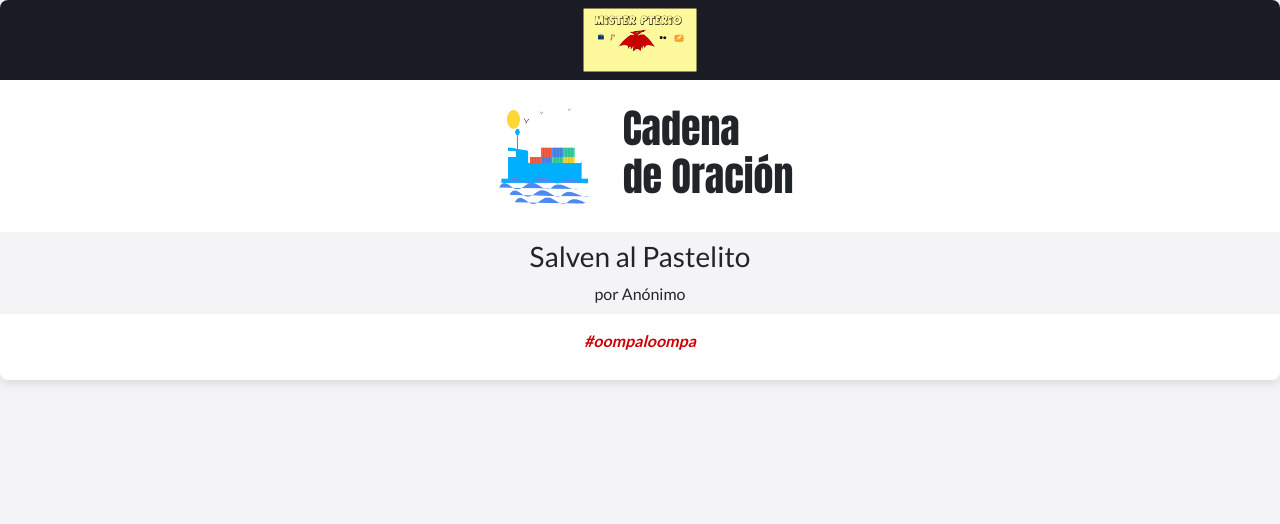
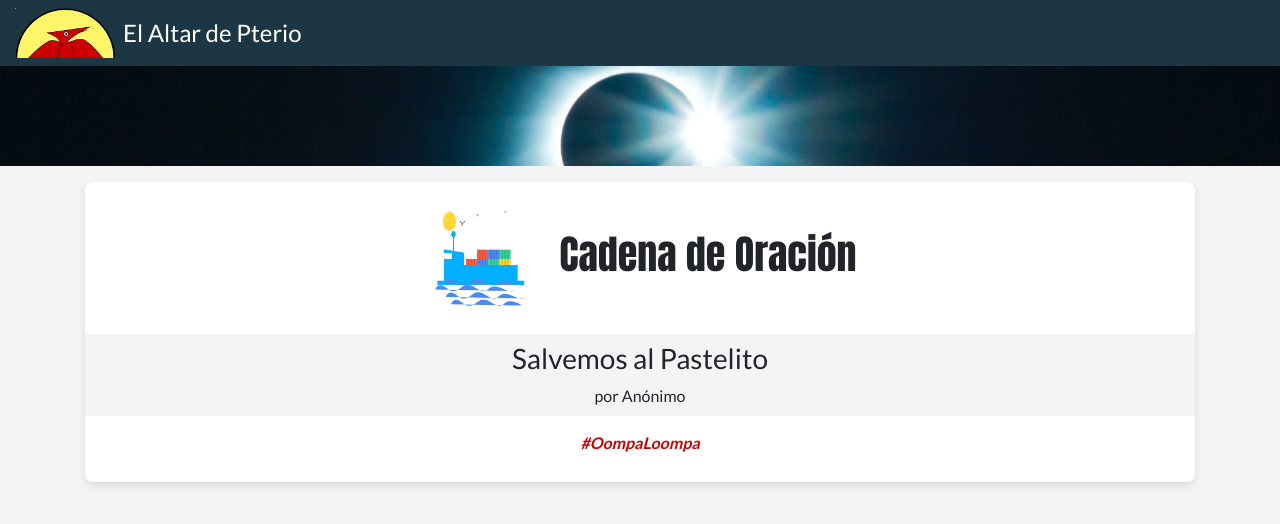
Before and after one commit to iqrivas/altardepterio, a React (Create React App) app: page / in a window 1280 px wide. Shown: the top 524 px of the page. Built offline with nearby package versions, Linux system fonts and the light colour scheme.

Commit message:
created BadgeNew page and Navbar component

```diff
--- a/src/components/Badge.js
+++ b/src/components/Badge.js
@@ -7,19 +7,15 @@ class Badge extends React.Component {
     render () {
         return (
         <div className="Badge">
-            <div className="Badge__header">
-                <img src={logo} alt="Logo"/>
-            </div>
-
             <div className="Badge__section-name">
                 <img className="Badge__avatar" src={avatar} alt="Avatar"/>
-                <h1>Cadena <br/> de Oración</h1>
+                <h1>{this.props.requestType}</h1>
             </div>
             <div className="Badge__section-info">
-                <h3>Salven al Pastelito</h3>
-                <div>por Anónimo</div>
+                <h3>{this.props.requestTitle}</h3>
+                <div>{this.props.requestAuthor}</div>
             </div>
-            <div className="Badge__footer"> #oompaloompa </div>
+            <div className="Badge__footer"> {this.props.requestTag} </div>
         </div>
         )
     }
--- /dev/null
+++ b/src/components/Navbar.js
@@ -0,0 +1,20 @@
+import React from 'react';
+import logo from '../images/pterio.png';
+import './styles/Navbar.css';
+
+class Navbar extends React.Component {
+    render () {
+        return(
+            <div className="Navbar">
+                <div className="container-fluid">
+                    <a className="Navbar__brand" href="/">
+                        <img className="Navbar__brand-logo" src={logo} alt="Logo"/>
+                        <span>El Altar de Pterio</span>
+                    </a>
+                </div>
+            </div>
+        )
+    }
+}
+
+export default Navbar;
--- a/src/components/styles/Badge.css
+++ b/src/components/styles/Badge.css
@@ -3,12 +3,12 @@
     box-shadow: 0 4px 8px 0 rgba(0, 0, 0, 0.10);
     border-radius: 8px 8px 8px 8px;
     overflow: hidden;
-    height: 380px;
+    height: 300px;
   }
 
   .Badge__header {
     padding: 0.5rem 0;
-    height: 80px;
+    height: 100px;
     background: #1B1B25;
     display: flex;
     justify-content: center;
--- /dev/null
+++ b/src/components/styles/Navbar.css
@@ -0,0 +1,26 @@
+.Navbar {
+    width: 100%;
+    padding: 0.5rem 0;
+    background-color: #1C3643;
+  }
+
+.Navbar__brand {
+    color: #ffffff;
+    font-size: 1.5rem;
+    display: flex;
+    align-items: center;
+    overflow: hidden;
+    height: 50px;
+  }
+
+.Navbar__brand:hover {
+    color: #ffffff;
+    text-decoration: none;
+}
+
+.Navbar__brand-logo {
+    position: relative;
+    margin-right: 0.5rem;
+    height: 100px;
+    top: 50%;
+}
--- a/src/index.js
+++ b/src/index.js
@@ -4,11 +4,14 @@ import App from './App';
 import reportWebVitals from './reportWebVitals';
 import 'bootstrap/dist/css/bootstrap.css';
 import './global.css';
-import Badge from './components/Badge';
+import BadgeNew from './pages/BadgeNew';
 
 const container = document.getElementById('root');
 
-ReactDOM.render( <Badge/> , container);
+ReactDOM.render(
+    <BadgeNew/>
+    ,container
+);
 
 // If you want to start measuring performance in your app, pass a function
 // to log results (for example: reportWebVitals(console.log))
--- /dev/null
+++ b/src/pages/BadgeNew.js
@@ -0,0 +1,34 @@
+import React from 'react';
+import Badge from '../components/Badge';
+import Navbar from '../components/Navbar';
+import './styles/BadgeNew.css';
+import logo from '../images/tyler-van-der-hoeven-_ok8uVzL2gI-unsplash.jpg';
+
+class BadgeNew extends React.Component {
+    render () {
+        return(
+            <div>
+                <Navbar/>
+                <div className="BadgeNew__hero">
+                    <img className="img-fluid" src={logo} alt="Hero"/>
+                </div>
+
+                <div className="container">
+                    <div className="row">
+                        <div className="col">
+                        <Badge
+                            requestType="Cadena de Oración"
+                            requestTitle="Salvemos al Pastelito"
+                            requestAuthor="por Anónimo"
+                            avatarImg= ""
+                            requestTag="#OompaLoompa"
+                        />
+                        </div>
+                    </div>
+                </div>
+            </div>
+        )
+    }
+}
+
+export default BadgeNew;
--- /dev/null
+++ b/src/pages/styles/BadgeNew.css
@@ -0,0 +1,14 @@
+.BadgeNew__hero {
+    width: 100%;
+    background: #1B1B25;
+    margin-bottom: 1rem;
+    color: #ffffff;
+    height: 100px;
+    overflow: hidden;
+}
+
+.BadgeNew__hero img {
+    position: relative;
+    object-fit: cover;
+    top: -350%;
+}
```
Also changed, not shown: src/images/tyler-van-der-hoeven-_ok8uVzL2gI-unsplash.jpg (added).
